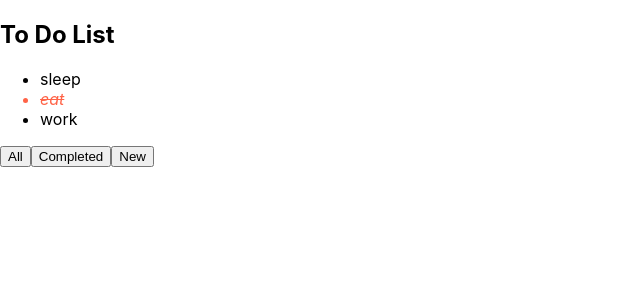
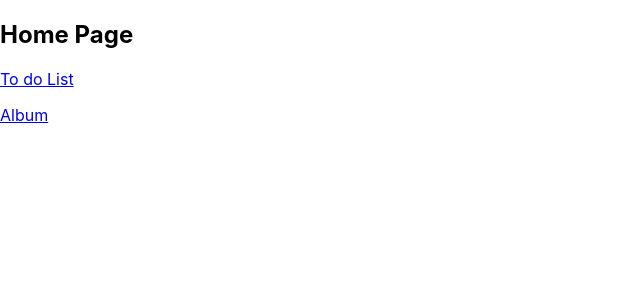
Before and after one commit to hoanglong1202/learn-react, a React (Create React App) app: page / in a window 1280 px wide. Shown: the top 300 px of the page, without its empty margins (0-640 px from the left). Built offline with nearby package versions, Linux system fonts and the light colour scheme.

Commit message:
add routing

```diff
--- a/package.json
+++ b/package.json
@@ -9,6 +9,7 @@
     "node-sass": "4",
     "react": "^17.0.2",
     "react-dom": "^17.0.2",
+    "react-router-dom": "^5.2.0",
     "react-scripts": "4.0.3",
     "web-vitals": "^1.0.1"
   },
--- a/src/App.jsx
+++ b/src/App.jsx
@@ -1,10 +1,29 @@
 import React from "react";
 import Album from "./features/Album";
 import ToDo from "./features/ToDo";
+import { Route, Redirect, Switch, NavLink } from "react-router-dom";
 
 function App() {
-  // return <Album />;
-  return <ToDo />;
+
+  return (
+    <>
+      <h2>Home Page</h2>
+      <p>
+        <NavLink to="/todos">To do List</NavLink>
+      </p>
+      <p>
+        <NavLink to="/albums">Album</NavLink>
+      </p>
+
+      <Switch>
+        <Redirect from="/home" to="/todos" />
+        <Redirect from="/bank/credit" to="/bank" exact />
+
+        <Route path="/todos" component={ToDo} />
+        <Route path="/albums" component={Album} />
+      </Switch>
+    </>
+  );
 }
 
 export default App;
--- a/src/features/ToDo/index.jsx
+++ b/src/features/ToDo/index.jsx
@@ -1,62 +1,18 @@
-import React, { useState } from "react";
-import ToDoList from "./components/ToDoList";
-
-const initToDoList = [
-  {
-    id: 1,
-    title: "sleep",
-    status: "new",
-  },
-  {
-    id: 2,
-    title: "eat",
-    status: "completed",
-  },
-  {
-    id: 3,
-    title: "work",
-    status: "new",
-  },
-];
+import React from "react";
+import { Route, Switch, useRouteMatch } from "react-router-dom";
+import DetailPage from "./pages/DetailPage";
+import ListPage from "./pages/ListPage";
 
 function ToDo(props) {
-  const [toDoList, setToDoList] = useState(initToDoList);
-  const [filteredStatus, setFilteredStatus] = useState("all");
-
-  const handleToDoClick = (index) => {
-    const newToDoList = [...toDoList];
-    newToDoList[index] = {
-      ...newToDoList[index],
-      status: (newToDoList[index].status = "completed"),
-    };
-
-    setToDoList(newToDoList);
-  };
-
-  const handleFilteredAll = () => {
-    setFilteredStatus("all");
-  };
-
-  const handleFilteredCompleted = () => {
-    setFilteredStatus("completed");
-  };
-
-  const handleFilteredNew = () => {
-    setFilteredStatus("new");
-  };
-
-  const filteredToDoList =
-    filteredStatus === "all"
-      ? toDoList
-      : toDoList.filter((toDo) => toDo.status === filteredStatus);
-
+  const match = useRouteMatch();
   return (
     <div>
       <h2>To Do List</h2>
-      <ToDoList toDoList={filteredToDoList} onToDoClick={handleToDoClick} />
-      <button onClick={handleFilteredAll}>All</button>
-      <button onClick={handleFilteredCompleted}>Completed</button>
-      <button onClick={handleFilteredNew}>New</button>
+
+      <Switch>
+        <Route path={match.path} component={ListPage} exact />
+        <Route path={`${match.path}/:todoid`} component={DetailPage} />
+      </Switch>
     </div>
   );
 }
--- /dev/null
+++ b/src/features/ToDo/pages/DetailPage/index.jsx
@@ -0,0 +1,7 @@
+import React from "react";
+
+function DetailPage(props) {
+  return <div>This is detail page</div>;
+}
+
+export default DetailPage;
--- /dev/null
+++ b/src/features/ToDo/pages/ListPage/index.jsx
@@ -0,0 +1,63 @@
+import React, { useState } from "react";
+import ToDoList from "../../components/ToDoList";
+
+const initToDoList = [
+  {
+    id: 1,
+    title: "sleep",
+    status: "new",
+  },
+  {
+    id: 2,
+    title: "eat",
+    status: "completed",
+  },
+  {
+    id: 3,
+    title: "work",
+    status: "new",
+  },
+];
+
+function ListPage(props) {
+  const [toDoList, setToDoList] = useState(initToDoList);
+  const [filteredStatus, setFilteredStatus] = useState("all");
+
+  const handleToDoClick = (index) => {
+    const newToDoList = [...toDoList];
+    newToDoList[index] = {
+      ...newToDoList[index],
+      status: newToDoList[index].status === "new" ? "completed" : "new",
+    };
+
+    setToDoList(newToDoList);
+  };
+
+  const handleFilteredAll = () => {
+    setFilteredStatus("all");
+  };
+
+  const handleFilteredCompleted = () => {
+    setFilteredStatus("completed");
+  };
+
+  const handleFilteredNew = () => {
+    setFilteredStatus("new");
+  };
+
+  const filteredToDoList =
+    filteredStatus === "all"
+      ? toDoList
+      : toDoList.filter((toDo) => toDo.status === filteredStatus);
+
+  return (
+    <div>
+      <ToDoList toDoList={filteredToDoList} onToDoClick={handleToDoClick} />
+      <button onClick={handleFilteredAll}>All</button>
+      <button onClick={handleFilteredCompleted}>Completed</button>
+      <button onClick={handleFilteredNew}>New</button>
+    </div>
+  );
+}
+
+export default ListPage;
--- a/src/index.js
+++ b/src/index.js
@@ -1,14 +1,17 @@
-import React from 'react';
-import ReactDOM from 'react-dom';
-import './index.css';
-import App from './App';
-import reportWebVitals from './reportWebVitals';
+import React from "react";
+import ReactDOM from "react-dom";
+import "./index.css";
+import App from "./App";
+import reportWebVitals from "./reportWebVitals";
+import { BrowserRouter } from "react-router-dom";
 
 ReactDOM.render(
   <React.StrictMode>
-    <App />
+    <BrowserRouter>
+      <App />
+    </BrowserRouter>
   </React.StrictMode>,
-  document.getElementById('root')
+  document.getElementById("root")
 );
 
 // If you want to start measuring performance in your app, pass a function
```
Also changed, not shown: 1 other file (tests, documents, lock files or other folders).
